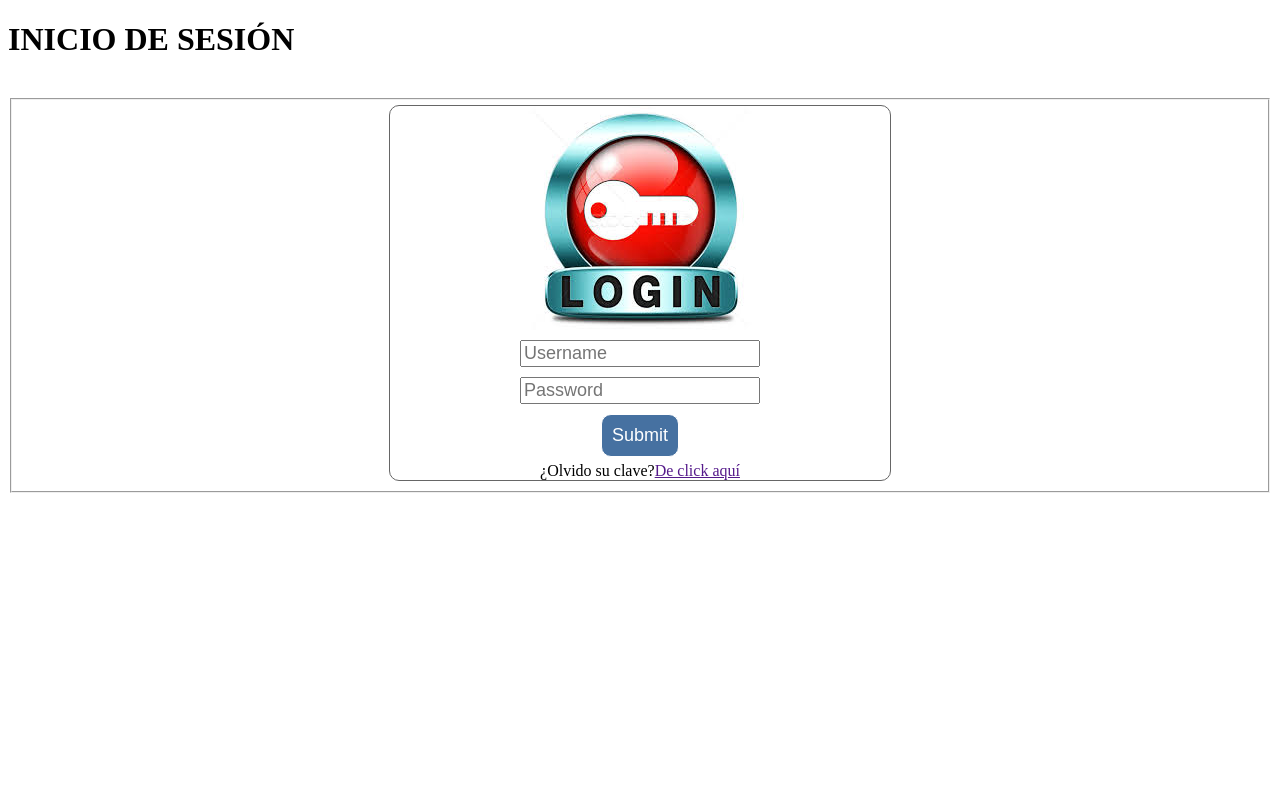
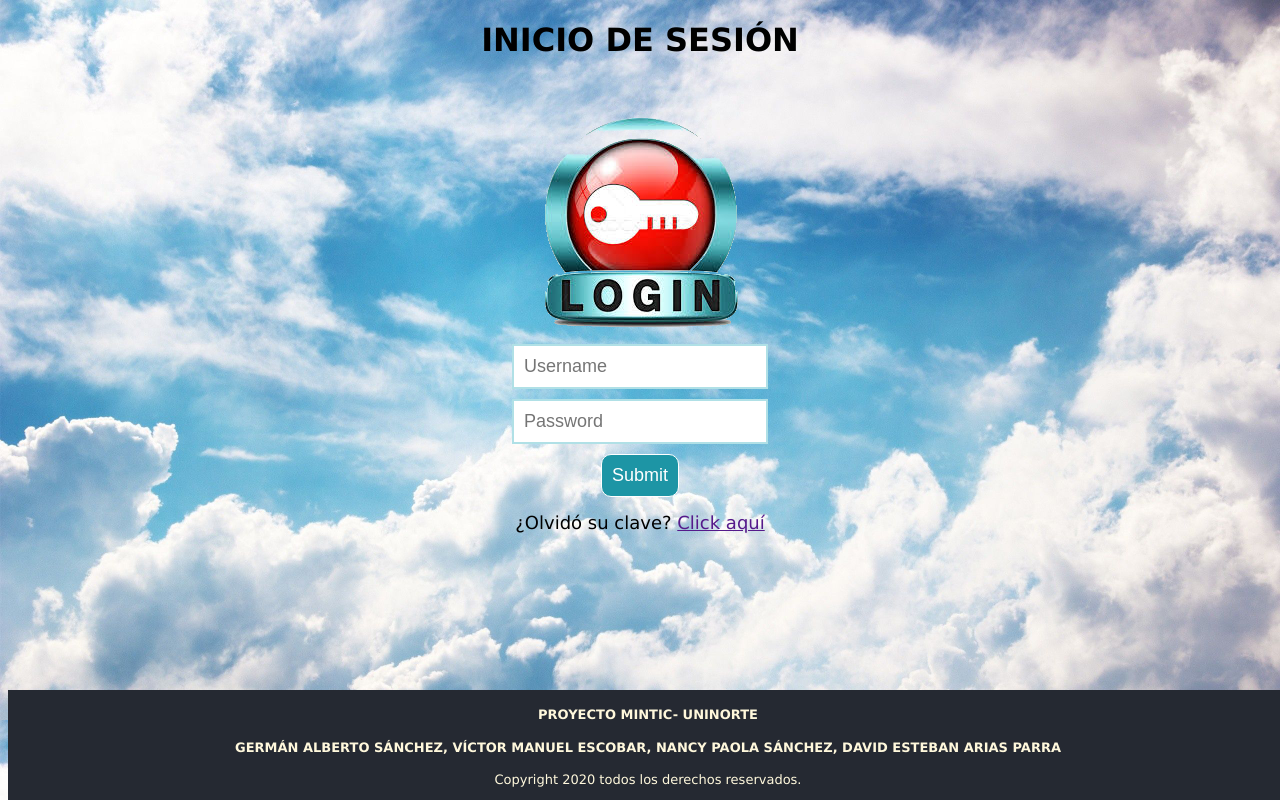
Before and after one commit to paolasanchez9606/grupoF, a plain HTML site: page login.html in a window 1280 px wide. Drawn offline with Linux system fonts and the light colour scheme.

Commit message:
commit victor 2

```diff
--- a/login.html
+++ b/login.html
@@ -1,26 +1,40 @@
 <!DOCTYPE html>
 <html>
+
 <head>
       <title>Inicio de sesión</title>
       <link rel="stylesheet" href="style.css">
       <meta charset="utf-8">
 </head>
-<body>
-<h1>INICIO DE SESIÓN</h1>
+
+<body id="cielo">
+      <h1 class="login">INICIO DE SESIÓN</h1>
       <br>
-	<fieldset>
+
       <form action="inicio.php" method="post" id="formulario">
-      <img src="usuario.jpg" class="photo" >
+            <img src="usuario.png" class="photo">
             <br>
-      <input type="text" name="user"placeholder="Username" class="input1">
+            <input type="text" name="user" placeholder="Username" class="input1">
             <br>
-      <input type="password" name="pass"placeholder="Password" class="input2">
+            <input type="password" name="pass" placeholder="Password" class="input2">
             <br>
             <input type="submit" name="Ingresar" class="btn">
             <br>
-      <label>¿Olvido su clave?</label><a href="">De click aquí</a>
+            <div style="margin: 10px; font-size: large;">
+                  <label>¿Olvidó su clave? </label><a href="">Click aquí</a>
+            </div>
+
       </form>
-      </fieldset>
 
+
+
+
+
+      <footer>
+		<h4>PROYECTO MINTIC- UNINORTE</h4>
+		<h4>GERMÁN ALBERTO SÁNCHEZ, VÍCTOR MANUEL ESCOBAR, NANCY PAOLA SÁNCHEZ, DAVID ESTEBAN ARIAS PARRA</h4>
+		<p>Copyright 2020 todos los derechos reservados.</p>
+	</footer>
 </body>
+
 </html>
--- a/style.css
+++ b/style.css
@@ -1,32 +1,48 @@
+body{
+    font-family: Verdana;
+}
+
 h1.clarito{
     color: rgb(235, 235, 241);
     text-align: center;
     font-weight: bold;
 }
 
+h1.login{
+    text-align: center;
+
+}
+
+form{
+    padding: 10px;
+    border-color: transparent;
+}
 
 header {
 	width:100%; /* Establecemos que el header abarque el 100% del documento */
 	overflow:hidden; /* Eliminamos errores de float */
-	background:#252932;
+    background: linear-gradient(45deg,rgb(54, 78, 97), rgb(116, 23, 23));
 	margin-bottom:20px;
 }
 
 #formulario{
     margin: 0 auto;
     text-align: center;
-    border-radius: 10px;
-    border: 1px solid #666666;
+
+
     width: 500px;
+    background-color: transparent;
 }
 
 input{
     margin: 5px;
     font-size: large;
+    border: 2px solid powderblue;
+    padding: 10px;
 }
 
 input.btn{
-    background-color: #4671a1;
+    background-color: rgb(29, 149, 165);
     color: #fff;
     padding: 10px;
     border-radius: 10px;
@@ -58,5 +74,13 @@ footer {
         width:100%; /* Establecemos que el header abarque el 100% del documento */
         overflow:hidden; /* Eliminamos errores de float */
         background:#252932;
-        margin-bottom:20px;
+        margin-bottom:0px;
+        position: fixed;
+        bottom: 0;
+        font-size: small;
     }
+
+#cielo{
+    background-image: url(cielo.jpg);
+    background-size: cover;
+}
```
Also changed, not shown: index.html (+2 -2 lines), cielo.jpg (added), usuario.png (added), 1 other file. Lines whose indentation alone changed are shown as unchanged.
